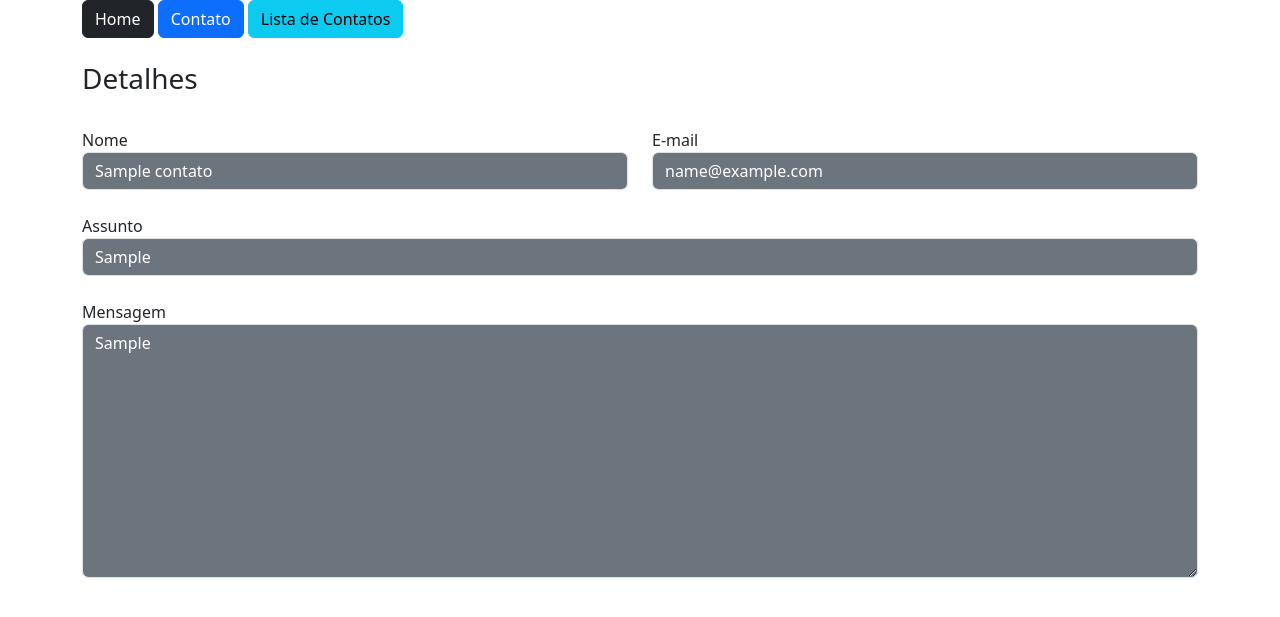
After one commit to Fabio-R-Moraes/Curso_Flask, a Flask app: page /contato/1/ in a window 1280 px wide. The commit adds this page. Shown: the top 617 px of the page. Run offline with Flask 3, Linux system fonts and the light colour scheme; tables that the repository leaves empty hold one stand-in row (values such as "Sample post").

Commit message:
Detalhes do contato e segurança na aplicação

```diff
--- /dev/null
+++ b/estudo/templates/contato_detail.html
@@ -0,0 +1,25 @@
+{% extends 'base.html' %}
+{% block content %}
+    <div class="container">
+        {% include 'nav.html' %}
+        <div class="row mt-4">
+            <h3>Detalhes</h3>
+            <div class="col-md-6 mt-4">
+                Nome
+                <input type="text" value="{{obj.nome}}" class="form-control bg-secondary text-white" readonly>
+            </div>
+            <div class="col-md-6 mt-4">
+                E-mail
+                <input type="text" value="{{obj.email}}" class="form-control bg-secondary text-white" readonly>
+            </div>
+            <div class="col-md-12 mt-4">
+                Assunto
+                <input type="text" value="{{obj.assunto}}" class="form-control bg-secondary text-white" readonly>
+            </div>
+            <div class="col-md-12 mt-4">
+                Mensagem
+                <textarea type="text" rows="10" class="form-control bg-secondary text-white" readonly>{{obj.Mensagem}}</textarea>
+            </div>
+        </div>
+    </div>
+{% endblock %}
--- a/estudo/templates/contato_lista.html
+++ b/estudo/templates/contato_lista.html
@@ -36,6 +36,7 @@
                                 {% else  %}
                                     <td>Sim</td>
                                 {% endif %}
+                                <td><a href="{{ url_for('contato_detail', id=linha.id) }}"><img src="{{ url_for('static', filename='img/btn.png') }}" style="width: 20px;"></a></td>
                             </tr>
                         {% endfor %}
                     </tbody>
--- a/estudo/view.py
+++ b/estudo/view.py
@@ -62,3 +62,8 @@ def contatoLista():
 
     context = {'dados': dados}
     return render_template("contato_lista.html", context=context)
+
+@app.route('/contato/<int:id>/')
+def contato_detail(id):
+    obj = Contatos.query.get(id)
+    return render_template("contato_detail.html", obj=obj)
```
Also changed, not shown: estudo/__init__.py (+6 -2 lines), 1 other file.
